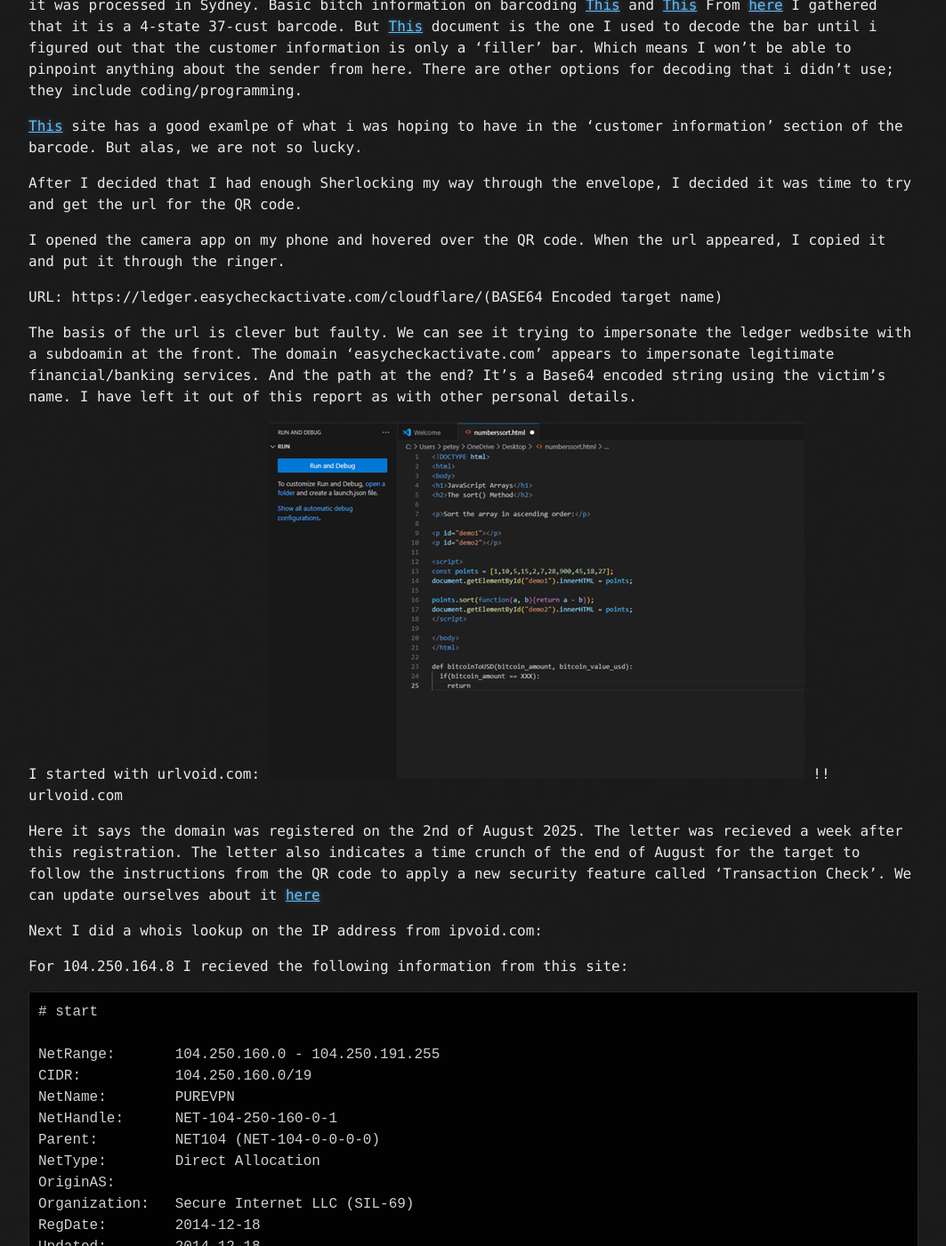
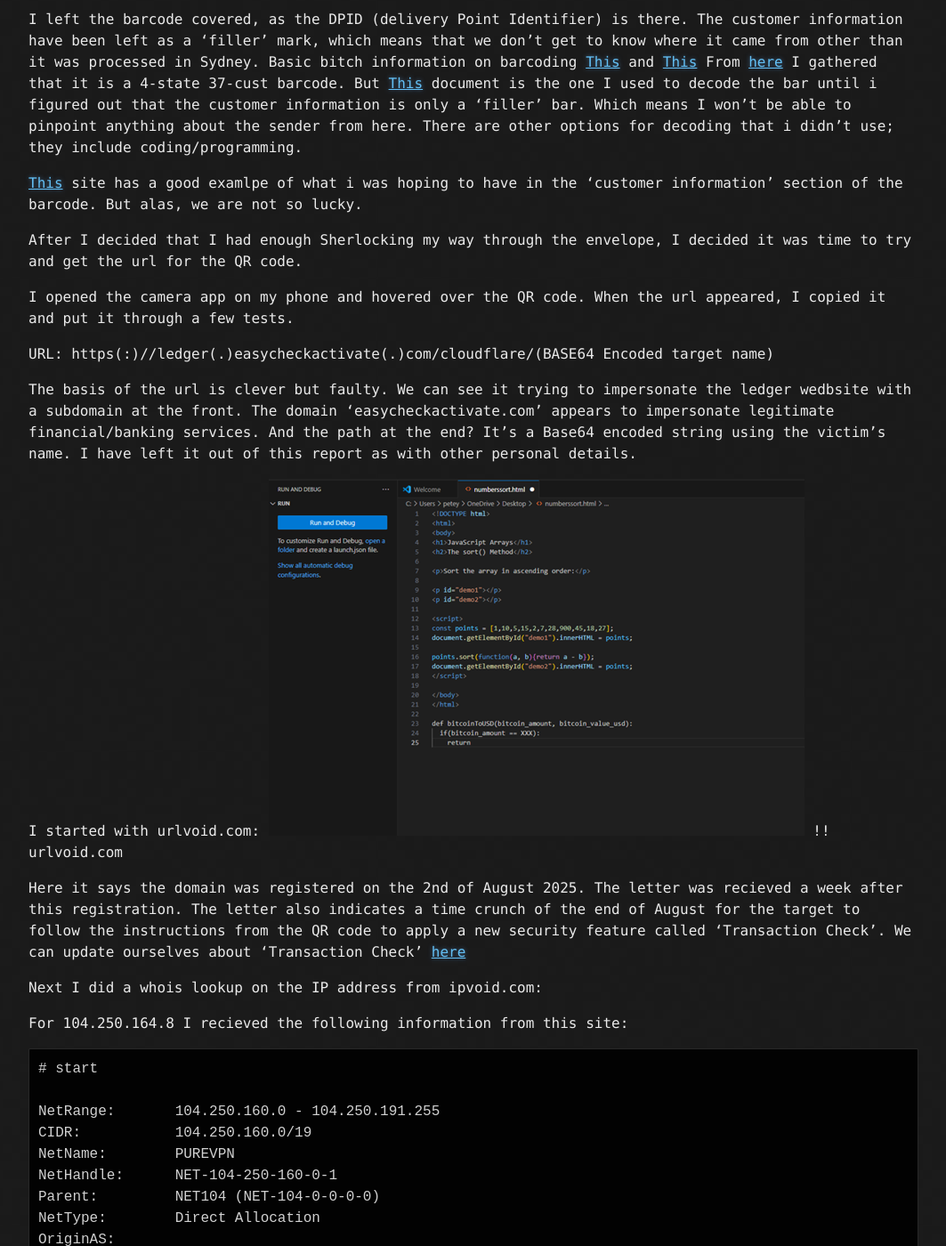
Before and after one commit to CyberCasquatch/cybercasquatch.github.io, a Jekyll site: the page built from _posts/TidBits/2025-08-31-PhishingLedger.md, in a window 1280 px wide and 1400 px high, scrolled down 1816 px. Shown: the whole window at 89% size, without its empty margins (108-1171 px from the left). Built offline with Jekyll 4.4.1, drawn with Linux system fonts in a browser that asks for light colours; some of the changed text lies outside the part shown.

Commit message:
Update 2025-08-31-PhishingLedger.md

````diff
--- a/_posts/TidBits/2025-08-31-PhishingLedger.md
+++ b/_posts/TidBits/2025-08-31-PhishingLedger.md
@@ -52,11 +53,11 @@ There are other options for decoding that i didn't use; they include coding/prog
 
 After I decided that I had enough Sherlocking my way through the envelope, I decided it was time to try and get the url for the QR code.
 
-I opened the camera app on my phone and hovered over the QR code. When the url appeared, I copied it and put it through the ringer.
+I opened the camera app on my phone and hovered over the QR code. When the url appeared, I copied it and put it through a few tests.
 
-URL: https://ledger.easycheckactivate.com/cloudflare/(BASE64 Encoded target name)
+URL: https(:)//ledger(.)easycheckactivate(.)com/cloudflare/(BASE64 Encoded target name)
 
-The basis of the url is clever but faulty. We can see it trying to impersonate the ledger wedbsite with a subdoamin at the front.
+The basis of the url is clever but faulty. We can see it trying to impersonate the ledger wedbsite with a subdomain at the front.
 The domain 'easycheckactivate.com' appears to impersonate legitimate financial/banking services.
 And the path at the end? It's a Base64 encoded string using the victim's name. I have left it out of this report as with other personal details.
 
@@ -65,7 +66,7 @@ I started with urlvoid.com:
 
 Here it says the domain was registered on the 2nd of August 2025. The letter was recieved a week after this registration.
 The letter also indicates a time crunch of the end of August for the target to follow the instructions from the QR code to apply a new security feature called 'Transaction Check'.
-We can update ourselves about it [here](https://www.ledger.com/academy/glossary/transaction-check)
+We can update ourselves about 'Transaction Check' [here](https://www.ledger.com/academy/glossary/transaction-check)
 
 Next I did a whois lookup on the IP address from ipvoid.com:
 
@@ -236,7 +239,7 @@ traceroute to ledger.easycheckactivate.com (104.250.164.8), 64 hops max, 40 byte
 ```
 (chnged first 4 lines for privacy)
 Our hops include Australia, Los Angeles, Santa Clara, London, Amsterdam, Haarlem, Macarne.
-The last three lines, the traffic goes through two different network providers (AS44592 -> AS49581) before reaching a server that's deliberately obscuring its hostname.
+The last three lines, the traffic goes through two different network providers (AS44592 -> AS49581) before reaching a server that's deliberately obscuring its' hostname.
 The last line shows the final destination, the server hosting the scam site.
 
 
````
Also changed, not shown: other parts of _posts/TidBits/2025-08-31-PhishingLedger.md (+5 -2 lines).
